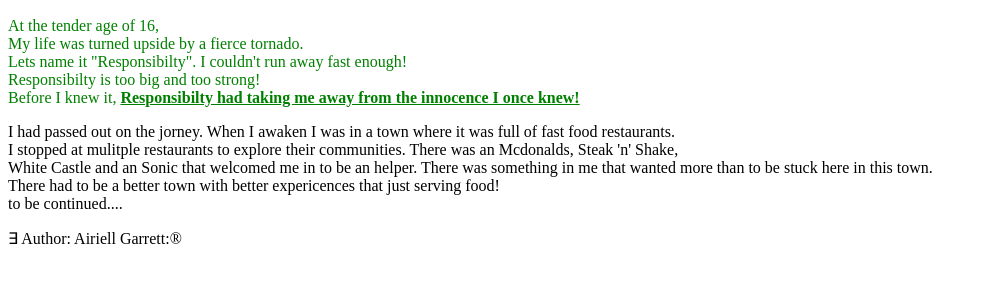
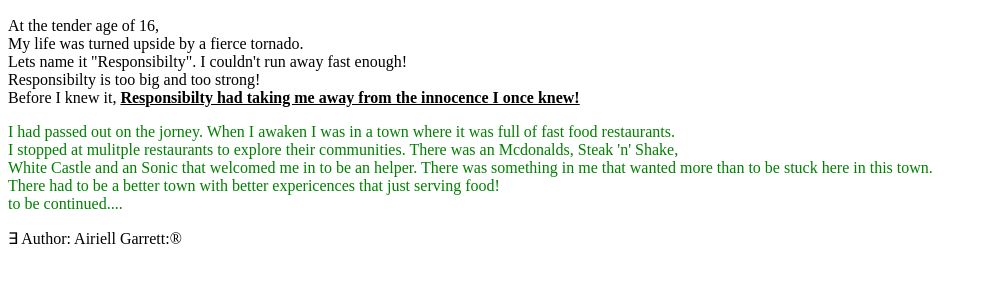
Before and after one commit to AccessPlus-FullTimeWebDev-Jan2023/js-assignment-4-html-me-something-MindBlown23, a website: page index.html in a window 1280 px wide. Shown: the part 430-712 px from the top of the page, without its empty margins (0-983 px from the left). Drawn offline with Linux system fonts and the light colour scheme.

Commit message:
garards-help

```diff
--- a/index.html
+++ b/index.html
@@ -14,12 +14,12 @@
                <h2><em>Follow me down Career brick road</em></h2>
    <img src="http://25.media.tumblr.com/tumblr_lctjw860Eh1qzdvhio1_r1_500.png" alt="yellow">
    <article>
-    <p class="funParagraph">At the tender age of 16,<br>My life was turned upside by a fierce tornado.<br>
+    <p>At the tender age of 16,<br>My life was turned upside by a fierce tornado.<br>
        Lets name it "Responsibilty". I couldn't run away fast enough!<br>Responsibilty is too big and too strong!<br>
        Before I knew it, <strong><u>Responsibilty had taking me away from the innocence I once knew!</strong></u></p>
    </article>
 
-      <p id="testP" >I had passed out on the jorney. When I awaken I was in a town where it was full of fast food restaurants. <br>
+      <p id="testP" class="funParagraph">I had passed out on the jorney. When I awaken I was in a town where it was full of fast food restaurants. <br>
          I stopped at mulitple restaurants to explore their communities. There was an Mcdonalds, Steak 'n' Shake,<br> White Castle and an Sonic that welcomed me
          in to be an helper. There was something in me that wanted more than to be stuck here in this town.<br> There had to be a better town with better expericences that just serving food!<br>
          to be continued....
```
